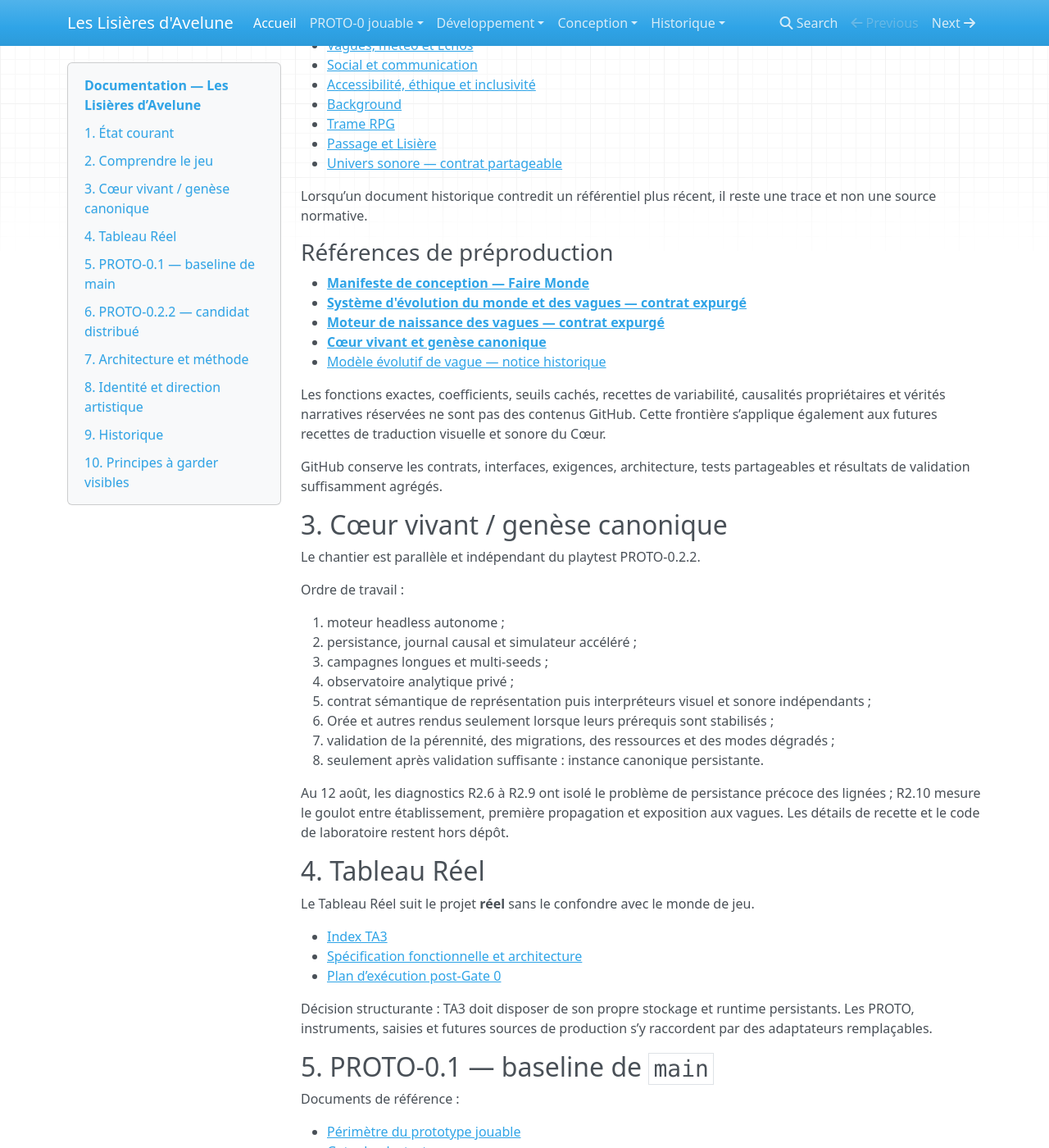
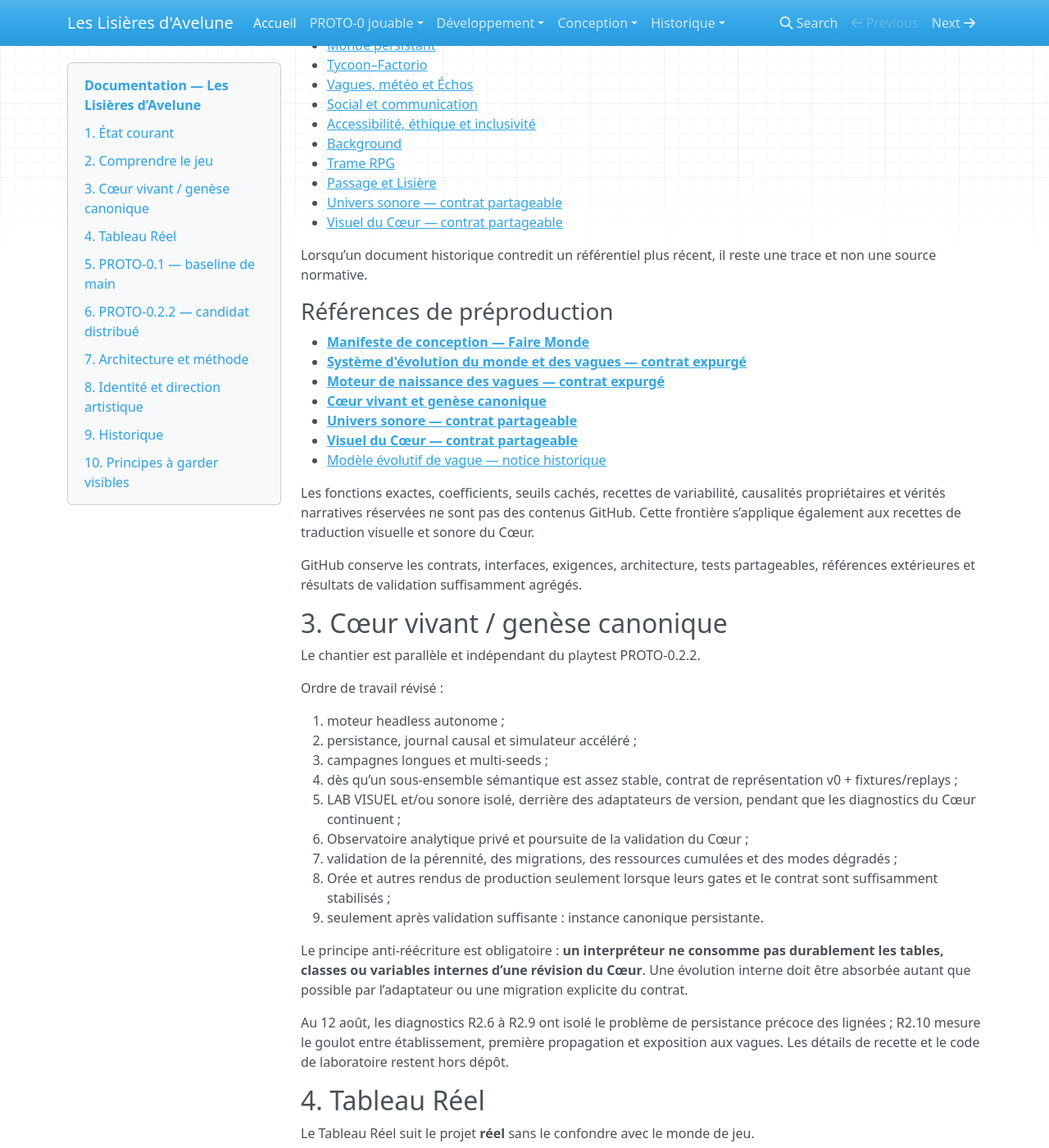
Before and after one commit to Abeliome-Officiel/les-lisieres-avelune, an MkDocs documentation site: the page built from docs/index.md, in a window 1280 px wide and 1400 px high, scrolled down 776 px. Shown: the whole window at 82% size. Built offline with MkDocs 1.6.1, drawn with Linux system fonts in a browser that asks for light colours; nearby versions of some CDN libraries; some of the changed text lies outside the part shown.

Commit message:
docs: indexer le contrat visuel et le LAB

```diff
--- a/docs/index.md
+++ b/docs/index.md
@@ -1,6 +1,6 @@
 # Documentation — Les Lisières d’Avelune
 
-Cet index distingue les **principes de conception partageables**, les **jalons jouables**, le **Cœur vivant**, le **Tableau Réel**, les futures couches de représentation, les documents historiques et les informations propriétaires conservées hors dépôt.
+Cet index distingue les **principes de conception partageables**, les **jalons jouables**, le **Cœur vivant**, le **Tableau Réel**, les couches de représentation, les documents historiques et les informations propriétaires conservées hors dépôt.
 
 ## 1. État courant
 
@@ -11,6 +11,7 @@ Cet index distingue les **principes de conception partageables**, les **jalons j
 - **Cœur vivant / CŒUR-0** : chantier headless distinct, actuellement en campagne de diagnostic R2.10.
 - **Tableau Réel (TA3)** : Gate 0 validé ; architecture persistante autonome retenue ; Phase B suivante.
 - **Univers sonore** : direction de conception future cadrée ; aucun moteur audio choisi et aucun impact sur le PROTO courant.
+- **Visuel du Cœur / LAB VISUEL** : cahier de préproduction cadré ; développement anticipé autorisé uniquement via un contrat sémantique versionné, sans dépendance durable aux internes du Cœur.
 - **Arbitrage transversal** : doctrine de pérennité, ressources, données et matériel actée le 13 août 2026 ; ce cadre n’est pas un runtime supplémentaire.
 
 État de pilotage détaillé : **[Avelune — état de développement au 12 août 2026](development/PROJECT_STATUS_2026-08-12.md)**.
@@ -30,6 +31,7 @@ Le nettoyage de l’ancien historique GitHub est **clos**. La synchronisation no
 - [Trame RPG](14_trame_rpg.md)
 - [Passage et Lisière](15_lisiere_et_passage.md)
 - [Univers sonore — contrat partageable](23_univers_sonore_contrat_public.md)
+- [Visuel du Cœur — contrat partageable](24_visuel_coeur_contrat_public.md)
 
 Lorsqu’un document historique contredit un référentiel plus récent, il reste une trace et non une source normative.
 
@@ -39,26 +41,31 @@ Lorsqu’un document historique contredit un référentiel plus récent, il rest
 - **[Système d'évolution du monde et des vagues — contrat expurgé](19_systeme_evolution_vague_v0.2.md)**
 - **[Moteur de naissance des vagues — contrat expurgé](20_moteur_naissance_vagues_v0.1.md)**
 - **[Cœur vivant et genèse canonique](21_coeur_vivant_genese_canonique.md)**
+- **[Univers sonore — contrat partageable](23_univers_sonore_contrat_public.md)**
+- **[Visuel du Cœur — contrat partageable](24_visuel_coeur_contrat_public.md)**
 - [Modèle évolutif de vague — notice historique](18_modele_vague_evolutive.md)
 
-Les fonctions exactes, coefficients, seuils cachés, recettes de variabilité, causalités propriétaires et vérités narratives réservées ne sont pas des contenus GitHub. Cette frontière s’applique également aux futures recettes de traduction visuelle et sonore du Cœur.
+Les fonctions exactes, coefficients, seuils cachés, recettes de variabilité, causalités propriétaires et vérités narratives réservées ne sont pas des contenus GitHub. Cette frontière s’applique également aux recettes de traduction visuelle et sonore du Cœur.
 
-GitHub conserve les contrats, interfaces, exigences, architecture, tests partageables et résultats de validation suffisamment agrégés.
+GitHub conserve les contrats, interfaces, exigences, architecture, tests partageables, références extérieures et résultats de validation suffisamment agrégés.
 
 ## 3. Cœur vivant / genèse canonique
 
 Le chantier est parallèle et indépendant du playtest PROTO-0.2.2.
 
-Ordre de travail :
+Ordre de travail révisé :
 
 1. moteur headless autonome ;
 2. persistance, journal causal et simulateur accéléré ;
 3. campagnes longues et multi-seeds ;
-4. observatoire analytique privé ;
-5. contrat sémantique de représentation puis interpréteurs visuel et sonore indépendants ;
-6. Orée et autres rendus seulement lorsque leurs prérequis sont stabilisés ;
-7. validation de la pérennité, des migrations, des ressources et des modes dégradés ;
-8. seulement après validation suffisante : instance canonique persistante.
+4. dès qu’un sous-ensemble sémantique est assez stable, contrat de représentation v0 + fixtures/replays ;
+5. LAB VISUEL et/ou sonore isolé, derrière des adaptateurs de version, pendant que les diagnostics du Cœur continuent ;
+6. Observatoire analytique privé et poursuite de la validation du Cœur ;
+7. validation de la pérennité, des migrations, des ressources cumulées et des modes dégradés ;
+8. Orée et autres rendus de production seulement lorsque leurs gates et le contrat sont suffisamment stabilisés ;
+9. seulement après validation suffisante : instance canonique persistante.
+
+Le principe anti-réécriture est obligatoire : **un interpréteur ne consomme pas durablement les tables, classes ou variables internes d’une révision du Cœur**. Une évolution interne doit être absorbée autant que possible par l’adaptateur ou une migration explicite du contrat.
 
 Au 12 août, les diagnostics R2.6 à R2.9 ont isolé le problème de persistance précoce des lignées ; R2.10 mesure le goulot entre établissement, première propagation et exposition aux vagues. Les détails de recette et le code de laboratoire restent hors dépôt.
 
@@ -112,12 +119,15 @@ Le jalon teste volontairement une boucle simplifiée et distribuable : implantat
 
 - [Charte graphique de travail](art/CHARTE_GRAPHIQUE.md)
 - [Univers sonore — contrat partageable](23_univers_sonore_contrat_public.md)
+- [Visuel du Cœur — contrat partageable](24_visuel_coeur_contrat_public.md)
 - [Assets GitHub](assets/README.md)
 - [Brief visuel PROTO-0.2 / Gen3 corrigé](https://github.com/Avelune-Officiel/les-lisieres-avelune/blob/develop/proto-0.2.2-playtest/docs/development/proto0.2/06_VISUAL_BRIEF_GEN3.md)
 
-Direction visuelle actuelle : **poétique · onirique · féerique · organique · minérale · florale-abstraite · queer**.
+Direction visuelle actuelle : **poétique · onirique · féerique · organique · minérale · florale-abstraite · queer**, avec pour la représentation vivante une recherche **satisfaisante · contemplative · onirique · féerique**.
 
 Direction sonore initiale : **satisfaisante · contemplative · onirique · féerique**.
+
+Le visuel de préproduction privilégie une grammaire morphologique indépendante du renderer, la continuité des lignées et des mues, la cohérence temporelle, une qualité adaptative sobre/normal/riche et un budget mesuré avec les autres charges du système.
 
 ## 9. Historique
 
@@ -143,8 +153,10 @@ Ces fichiers restent utiles pour la traçabilité mais ne reprennent pas autorit
 - séparation entre prototype jouable, Cœur vivant et Tableau Réel ;
 - séparation entre état canonique et représentations visuelle/sonore ;
 - **le Cœur survit à la disparition ou au remplacement de ses représentations** ;
+- **les interpréteurs anticipés consomment un contrat versionné, jamais les internes provisoires comme API durable** ;
 - technologies et formats choisis avec une voie de migration réaliste ;
 - coût permanent et croissance des données mesurés ;
+- budget visuel/sonore évalué avec le jeu et le Cœur, jamais isolément ;
 - dégradation gracieuse des fonctions non canoniques avant altération des lois ;
 - matériel dimensionné et renouvelé à partir de mesures et de criticité ;
 - séparation entre documentation partageable et informations propriétaires.
```
